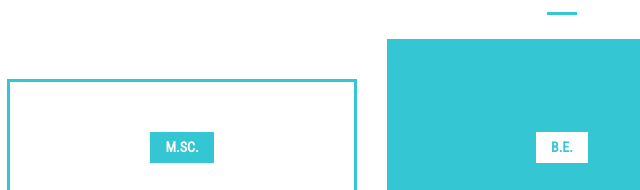
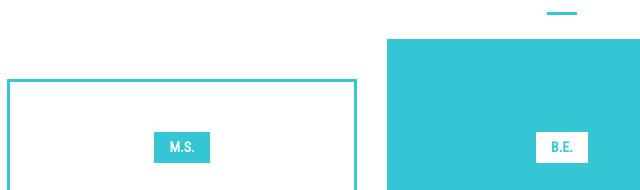
Before and after one commit to rohitidke/rohitidke.github.io, a plain HTML site: page index.html in a window 1280 px wide. Shown: the part 2680-2870 px from the top of the page, 78-718 px from the left. Drawn offline with Linux system fonts and the light colour scheme; files whose address does not match are found by name; a web font is replaced by a local one.

Commit message:
Change degree title from M.Sc. to M.S.

```diff
--- a/index.html
+++ b/index.html
@@ -563,7 +563,7 @@
                 <div class="row">
                     <div class="col-md-4 wow animated zoomIn" data-wow-duration="1s" data-wow-delay=".1s">
                         <div class="education-box text-center">
-                            <h4 class="education-title">M.Sc.</h4>
+                            <h4 class="education-title">M.S.</h4>
                             <h3 class="education-score">1,6<sup>GP</sup>
                             </h3>
                             <ul class="education-details">
```
